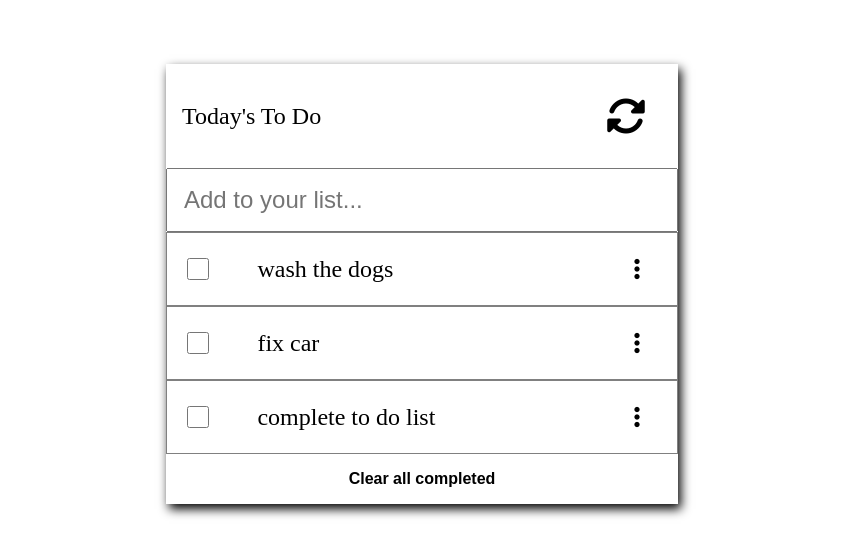
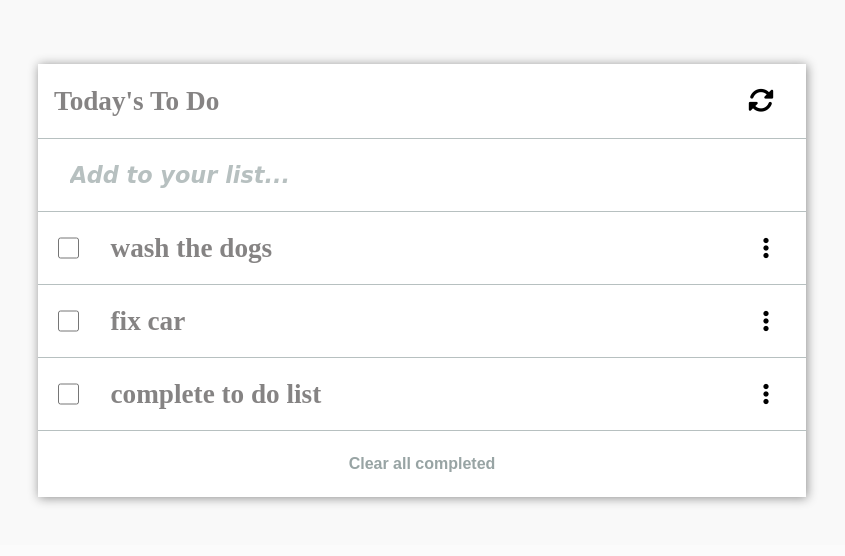
Before and after one commit to sazukeR/todo-list, a website built with webpack: page src/index.html in a window 1280 px wide. Shown: the whole page, without its empty margins (218-1063 px from the left). Built offline with nearby package versions, Linux system fonts and the light colour scheme.

Commit message:
Add styles

```diff
--- a/src/components/addTask.js
+++ b/src/components/addTask.js
@@ -9,7 +9,7 @@ export function insertHTML(tasks) {
       $li.innerHTML = `<div class="taskInputs">
                           <input type="checkbox" ${task.selected ? 'checked' : ''}>
                           <input class="none" type="text" id="${task.id}" name="${task.id}">
-                          <label class="label" for="${task.id}">${task.desc}</label>
+                          <label class="label ${task.selected ? 'completed' : ''}" for="${task.id}">${task.desc}</label>
                         </div>
                         <div class="buttonsContainer">
                           <button class="options-button" type="button"><i class="fa-solid fa-ellipsis-vertical"></i></button>
--- a/src/components/editTask.js
+++ b/src/components/editTask.js
@@ -25,6 +25,11 @@ export default function editTask(e) {
     inputField.addEventListener('keydown', (e) => {
       if (e.keyCode === 13) updateTask(e);
     });
-    inputField.addEventListener('blur', (e) => updateTask(e));
+
+    inputField.addEventListener('blur', (e) => {
+      if (e.relatedTarget && e.relatedTarget.matches('.delete-button')) return;
+      if (inputField.value.trim() === '') inputField.value = oldTaskText.textContent;
+      updateTask(e);
+    });
   }
 }
--- a/src/components/updateTask.js
+++ b/src/components/updateTask.js
@@ -5,13 +5,13 @@ function updateTask(e) {
       e.target.parentNode.nextElementSibling.lastElementChild,
     ];
     const inputField = e.target;
+    const $listItem = inputField.parentElement.parentElement;
     const taskUpdated = inputField.nextElementSibling;
     taskUpdated.classList.remove('none');
     inputField.classList.add('none');
-    if (e.type !== 'blur') {
-      buttons[0].classList.toggle('none');
-      buttons[1].classList.toggle('none');
-    }
+    $listItem.classList.remove('backgroundEdit');
+    buttons[0].classList.remove('none');
+    buttons[1].classList.add('none');
     taskUpdated.textContent = inputField.value;
     const taskList = JSON.parse(localStorage.getItem('tasks'));
     const taskId = inputField.id;
--- a/src/styles.css
+++ b/src/styles.css
@@ -7,6 +7,8 @@ body {
   justify-content: center;
   text-align: center;
   width: 100%;
+  font-family: 'Times New Roman', Times, serif;
+  background-color: rgba(224, 224, 224, 0.1);
 }
 
 button {
@@ -19,8 +21,9 @@ button {
 
 h1 {
   margin: 0;
-  font-size: 1.5rem;
-  font-weight: 300;
+  font-weight: 600;
+  font-size: 1.7rem;
+  color: rgba(120, 118, 118, 0.9);
 }
 
 input {
@@ -30,22 +33,25 @@ input {
 .todo-box {
   display: flex;
   flex-direction: column;
-  width: 40%;
+  width: 60%;
   min-width: 470px;
   margin-top: 4rem;
-  box-shadow: 3px 5px 10px;
+  box-shadow: 1px 1px 10px rgb(140, 140, 140);
   margin-bottom: 3rem;
+  border: none;
+  background-color: white;
 }
 
 .task-header {
   display: flex;
   justify-content: space-between;
-  padding: 1rem;
+  padding: 0.5rem 1rem;
   align-items: center;
+  border-bottom: 1px solid rgb(183, 192, 192);
 }
 
 .task-header button i {
-  font-size: 40px;
+  font-size: 26px;
 }
 
 ul {
@@ -61,13 +67,13 @@ li {
   justify-content: space-between;
   cursor: pointer;
   padding: 0.5rem 1rem;
-  border: 1px solid grey;
+  border-bottom: 1px solid rgb(183, 192, 192);
 }
 
 li div:nth-child(1) {
   display: flex;
-  justify-content: space-between;
   position: relative;
+  width: 100%;
 }
 
 .none {
@@ -80,7 +86,11 @@ li div:nth-child(1) {
 li div label {
   display: flex;
   align-items: center;
-  font-size: 1.5rem;
+  font-size: 1.7rem;
+  width: 100%;
+  font-weight: 600;
+  color: rgba(120, 118, 118, 0.9);
+  cursor: pointer;
 }
 
 .todo-box ul li button i {
@@ -88,8 +98,19 @@ li div label {
 }
 
 #taskInput {
-  padding: 1rem;
+  padding: 1rem 2rem;
   font-size: 1.5rem;
+  height: 2.5rem;
+  border: none;
+  border-bottom: 1px solid rgb(183, 192, 192);
+  font-weight: 600;
+}
+
+#taskInput::placeholder {
+  color: rgb(183, 192, 192);
+  font-size: 1.4rem;
+  font-style: italic;
+  font-family: cursive;
 }
 
 input[type="checkbox"] {
@@ -101,20 +122,17 @@ input[type="checkbox"] {
 }
 
 input[type="checkbox"]:hover {
-  box-shadow: 3px 3px 30px rgb(122, 118, 118);
-}
-
-ul li div label {
-  cursor: pointer;
-  margin-left: 1rem;
+  box-shadow: 3px 3px 10px rgba(122, 118, 118, 0.3);
 }
 
 ul li div.taskInputs :nth-child(2) {
-  font-size: 1.5rem;
+  font-size: 1.7rem;
   border: none;
   background-color: transparent;
-  margin-left: 1rem;
   font-family: 'Times New Roman', Times, serif;
+  width: 100%;
+  color: rgba(120, 118, 118, 0.9);
+  font-weight: 600;
 }
 
 .buttonsContainer button {
@@ -128,11 +146,16 @@ ul li div.taskInputs :nth-child(2) {
 }
 
 .clear-button {
-  padding: 1rem;
+  padding: 1.5rem;
   font-size: 1rem;
   font-weight: bold;
+  color: rgb(152, 164, 164);
+}
+
+.clear-button:hover {
+  color: black;
 }
 
 .backgroundEdit {
-  background-color: rgb(240, 210, 210);
+  background-color: rgba(255, 167, 90, 0.1);
 }
```
Also changed, not shown: dist/main.js, dist/styles.css.
